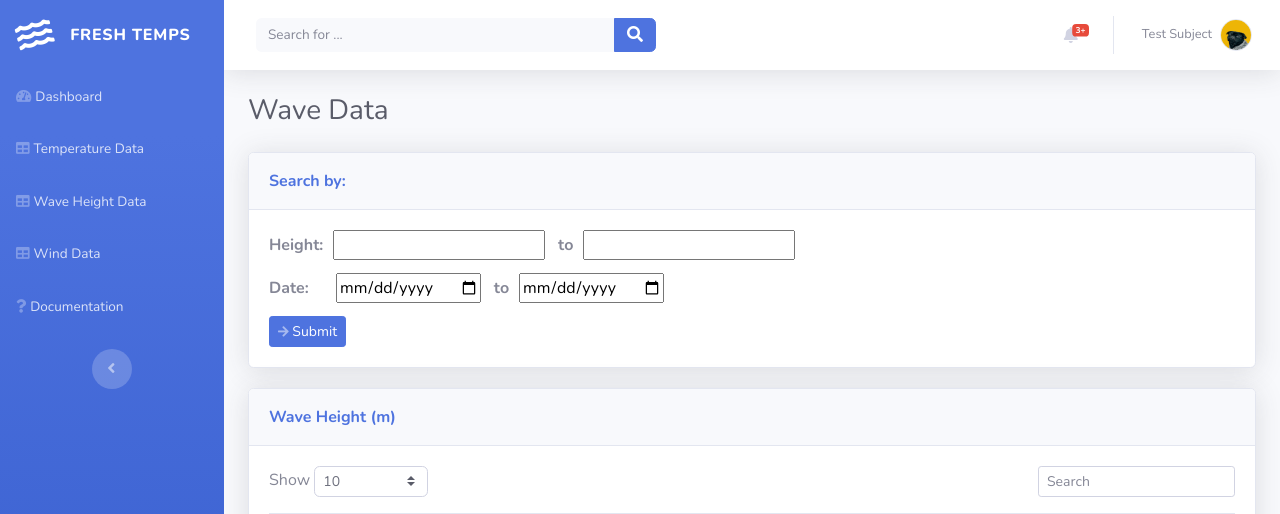
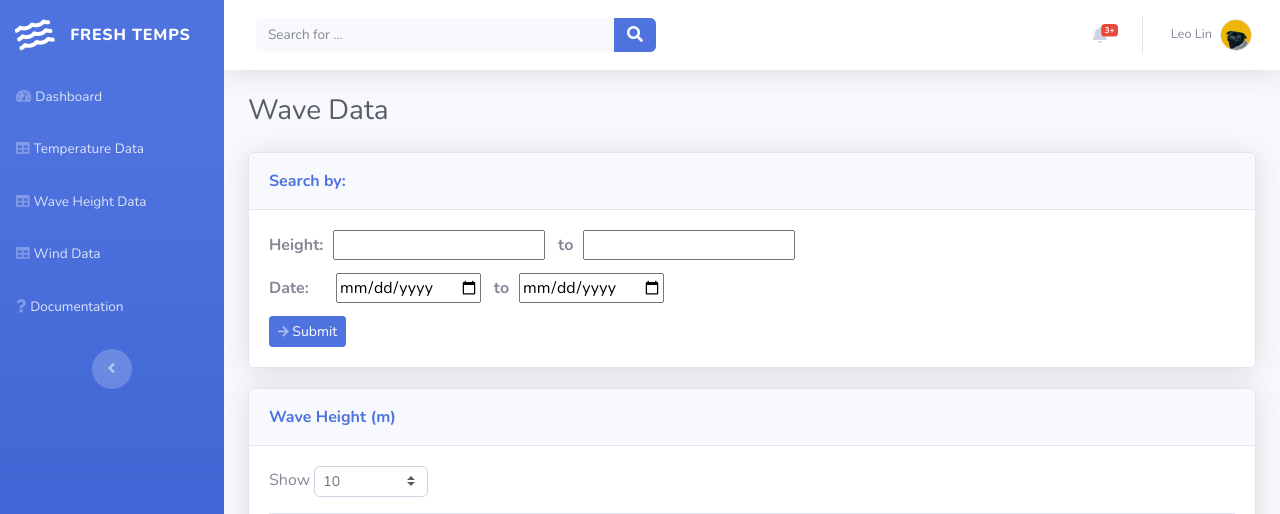
Before and after one commit to Z27a/weather-monitor, a Flask app: page /wave in a window 1280 px wide. Shown: the top 514 px of the page. Run offline with Flask 2, Linux system fonts and the light colour scheme; some libraries are stand-ins or nearby versions.

Commit message:
video transfer

```diff
--- a/templates/index.html
+++ b/templates/index.html
@@ -84,10 +84,8 @@
                             <li class="nav-item dropdown no-arrow" role="presentation">
                                 <div class="nav-item dropdown no-arrow"><a class="dropdown-toggle nav-link" data-toggle="dropdown" aria-expanded="false" href="#"><span class="d-none d-lg-inline mr-2 text-gray-600 small">{{userDetails}}</span><img class="border rounded-circle img-profile" src="{{imgPath}}"></a>
                                     <div
-                                        class="dropdown-menu shadow dropdown-menu-right animated--grow-in" role="menu"><a class="dropdown-item" role="presentation" href="#"><i class="fas fa-user fa-sm fa-fw mr-2 text-gray-400"></i>&nbsp;Profile</a><a class="dropdown-item" role="presentation" href="#"><i class="fas fa-cogs fa-sm fa-fw mr-2 text-gray-400"></i>&nbsp;Settings</a>
-                                        <a
-                                            class="dropdown-item" role="presentation" href="#"><i class="fas fa-list fa-sm fa-fw mr-2 text-gray-400"></i>&nbsp;Activity log</a>
-                                            <div class="dropdown-divider"></div><a class="dropdown-item" role="presentation" href="/logout"><i class="fas fa-sign-out-alt fa-sm fa-fw mr-2 text-gray-400"></i>&nbsp;Logout</a></div>
+                                        class="dropdown-menu shadow dropdown-menu-right animated--grow-in" role="menu"><a class="dropdown-item" role="presentation" href="/profile"><i class="fas fa-user fa-sm fa-fw mr-2 text-gray-400"></i>&nbsp;Profile</a>
+                                        <div class="dropdown-divider"></div><a class="dropdown-item" role="presentation" href="/logout"><i class="fas fa-sign-out-alt fa-sm fa-fw mr-2 text-gray-400"></i>&nbsp;Logout</a></div>
                     </div>
                     </li>
                     </ul>
--- a/templates/profile.html
+++ b/templates/profile.html
@@ -82,7 +82,7 @@
                             </li>
                             <div class="d-none d-sm-block topbar-divider"></div>
                             <li class="nav-item dropdown no-arrow" role="presentation">
-                                <div class="nav-item dropdown no-arrow"><a class="dropdown-toggle nav-link" data-toggle="dropdown" aria-expanded="false" href="#"><span class="d-none d-lg-inline mr-2 text-gray-600 small">Valerie Luna</span><img class="border rounded-circle img-profile" src="{{url_for('static', filename='assets/img/dogs/image2.jpeg')}}"></a>
+                                <div class="nav-item dropdown no-arrow"><a class="dropdown-toggle nav-link" data-toggle="dropdown" aria-expanded="false" href="#"><span class="d-none d-lg-inline mr-2 text-gray-600 small">Leo Lin</span><img class="border rounded-circle img-profile" src="{{url_for('static', filename='assets/img/dogs/image2.jpeg')}}"></a>
                                     <div
                                         class="dropdown-menu shadow dropdown-menu-right animated--grow-in" role="menu"><a class="dropdown-item" role="presentation" href="#"><i class="fas fa-user fa-sm fa-fw mr-2 text-gray-400"></i>&nbsp;Profile</a><a class="dropdown-item" role="presentation" href="#"><i class="fas fa-cogs fa-sm fa-fw mr-2 text-gray-400"></i>&nbsp;Settings</a>
                                         <a
--- a/templates/tempTable.html
+++ b/templates/tempTable.html
@@ -82,7 +82,7 @@
                             </li>
                             <div class="d-none d-sm-block topbar-divider"></div>
                             <li class="nav-item dropdown no-arrow" role="presentation">
-                                <div class="nav-item dropdown no-arrow"><a class="dropdown-toggle nav-link" data-toggle="dropdown" aria-expanded="false" href="#"><span class="d-none d-lg-inline mr-2 text-gray-600 small">Test Subject</span><img class="border rounded-circle img-profile" src="{{url_for('static', filename='assets/img/dogs/image2.jpeg')}}"></a>
+                                <div class="nav-item dropdown no-arrow"><a class="dropdown-toggle nav-link" data-toggle="dropdown" aria-expanded="false" href="#"><span class="d-none d-lg-inline mr-2 text-gray-600 small">Leo Lin</span><img class="border rounded-circle img-profile" src="{{url_for('static', filename='assets/img/dogs/image2.jpeg')}}"></a>
                                     <div
                                         class="dropdown-menu shadow dropdown-menu-right animated--grow-in" role="menu"><a class="dropdown-item" role="presentation" href="#"><i class="fas fa-user fa-sm fa-fw mr-2 text-gray-400"></i>&nbsp;Profile</a><a class="dropdown-item" role="presentation" href="#"><i class="fas fa-cogs fa-sm fa-fw mr-2 text-gray-400"></i>&nbsp;Settings</a>
                                         <a
@@ -149,9 +149,6 @@
                                 <div class="row">
                                     <div class="col-md-6 text-nowrap">
                                         <div id="dataTable_length" class="dataTables_length" aria-controls="dataTable"><label>Show&nbsp;<select id="repeats" class="form-control form-control-sm custom-select custom-select-sm"><option value="10" selected="">10</option><option value="25">25</option><option value="50">50</option><option value="100">100</option></select>&nbsp;</label></div>
-                                    </div>
-                                    <div class="col-md-6">
-                                        <div class="text-md-right dataTables_filter" id="dataTable_filter"><label><input type="search" class="form-control form-control-sm" aria-controls="dataTable" placeholder="Search"></label></div>
                                     </div>
                                 </div>
                                 <div class="table-responsive table mt-2" id="dataTable" role="grid" aria-describedby="dataTable_info">
--- a/templates/waveTable.html
+++ b/templates/waveTable.html
@@ -82,7 +82,7 @@
                             </li>
                             <div class="d-none d-sm-block topbar-divider"></div>
                             <li class="nav-item dropdown no-arrow" role="presentation">
-                                <div class="nav-item dropdown no-arrow"><a class="dropdown-toggle nav-link" data-toggle="dropdown" aria-expanded="false" href="#"><span class="d-none d-lg-inline mr-2 text-gray-600 small">Test Subject</span><img class="border rounded-circle img-profile" src="{{url_for('static', filename='assets/img/dogs/image2.jpeg')}}"></a>
+                                <div class="nav-item dropdown no-arrow"><a class="dropdown-toggle nav-link" data-toggle="dropdown" aria-expanded="false" href="#"><span class="d-none d-lg-inline mr-2 text-gray-600 small">Leo Lin</span><img class="border rounded-circle img-profile" src="{{url_for('static', filename='assets/img/dogs/image2.jpeg')}}"></a>
                                     <div
                                         class="dropdown-menu shadow dropdown-menu-right animated--grow-in" role="menu"><a class="dropdown-item" role="presentation" href="#"><i class="fas fa-user fa-sm fa-fw mr-2 text-gray-400"></i>&nbsp;Profile</a><a class="dropdown-item" role="presentation" href="#"><i class="fas fa-cogs fa-sm fa-fw mr-2 text-gray-400"></i>&nbsp;Settings</a>
                                         <a
@@ -135,9 +135,6 @@
                                 <div class="row">
                                     <div class="col-md-6 text-nowrap">
                                         <div id="dataTable_length" class="dataTables_length" aria-controls="dataTable"><label>Show&nbsp;<select class="form-control form-control-sm custom-select custom-select-sm"><option value="10" selected="">10</option><option value="25">25</option><option value="50">50</option><option value="100">100</option></select>&nbsp;</label></div>
-                                    </div>
-                                    <div class="col-md-6">
-                                        <div class="text-md-right dataTables_filter" id="dataTable_filter"><label><input type="search" class="form-control form-control-sm" aria-controls="dataTable" placeholder="Search"></label></div>
                                     </div>
                                 </div>
                                 <div class="table-responsive table mt-2" id="dataTable" role="grid" aria-describedby="dataTable_info">
--- a/templates/windTable.html
+++ b/templates/windTable.html
@@ -82,7 +82,7 @@
                             </li>
                             <div class="d-none d-sm-block topbar-divider"></div>
                             <li class="nav-item dropdown no-arrow" role="presentation">
-                                <div class="nav-item dropdown no-arrow"><a class="dropdown-toggle nav-link" data-toggle="dropdown" aria-expanded="false" href="#"><span class="d-none d-lg-inline mr-2 text-gray-600 small">Test Subject</span><img class="border rounded-circle img-profile" src="{{url_for('static', filename='assets/img/dogs/image2.jpeg')}}"></a>
+                                <div class="nav-item dropdown no-arrow"><a class="dropdown-toggle nav-link" data-toggle="dropdown" aria-expanded="false" href="#"><span class="d-none d-lg-inline mr-2 text-gray-600 small"> Leo Lin</span><img class="border rounded-circle img-profile" src="{{url_for('static', filename='assets/img/dogs/image2.jpeg')}}"></a>
                                     <div
                                         class="dropdown-menu shadow dropdown-menu-right animated--grow-in" role="menu"><a class="dropdown-item" role="presentation" href="#"><i class="fas fa-user fa-sm fa-fw mr-2 text-gray-400"></i>&nbsp;Profile</a><a class="dropdown-item" role="presentation" href="#"><i class="fas fa-cogs fa-sm fa-fw mr-2 text-gray-400"></i>&nbsp;Settings</a>
                                         <a
@@ -142,9 +142,6 @@
                                 <div class="row">
                                     <div class="col-md-6 text-nowrap">
                                         <div id="dataTable_length" class="dataTables_length" aria-controls="dataTable"><label>Show&nbsp;<select class="form-control form-control-sm custom-select custom-select-sm"><option value="10" selected="">10</option><option value="25">25</option><option value="50">50</option><option value="100">100</option></select>&nbsp;</label></div>
-                                    </div>
-                                    <div class="col-md-6">
-                                        <div class="text-md-right dataTables_filter" id="dataTable_filter"><label><input type="search" class="form-control form-control-sm" aria-controls="dataTable" placeholder="Search"></label></div>
                                     </div>
                                 </div>
                                 <div class="table-responsive table mt-2" id="dataTable" role="grid" aria-describedby="dataTable_info">
```
